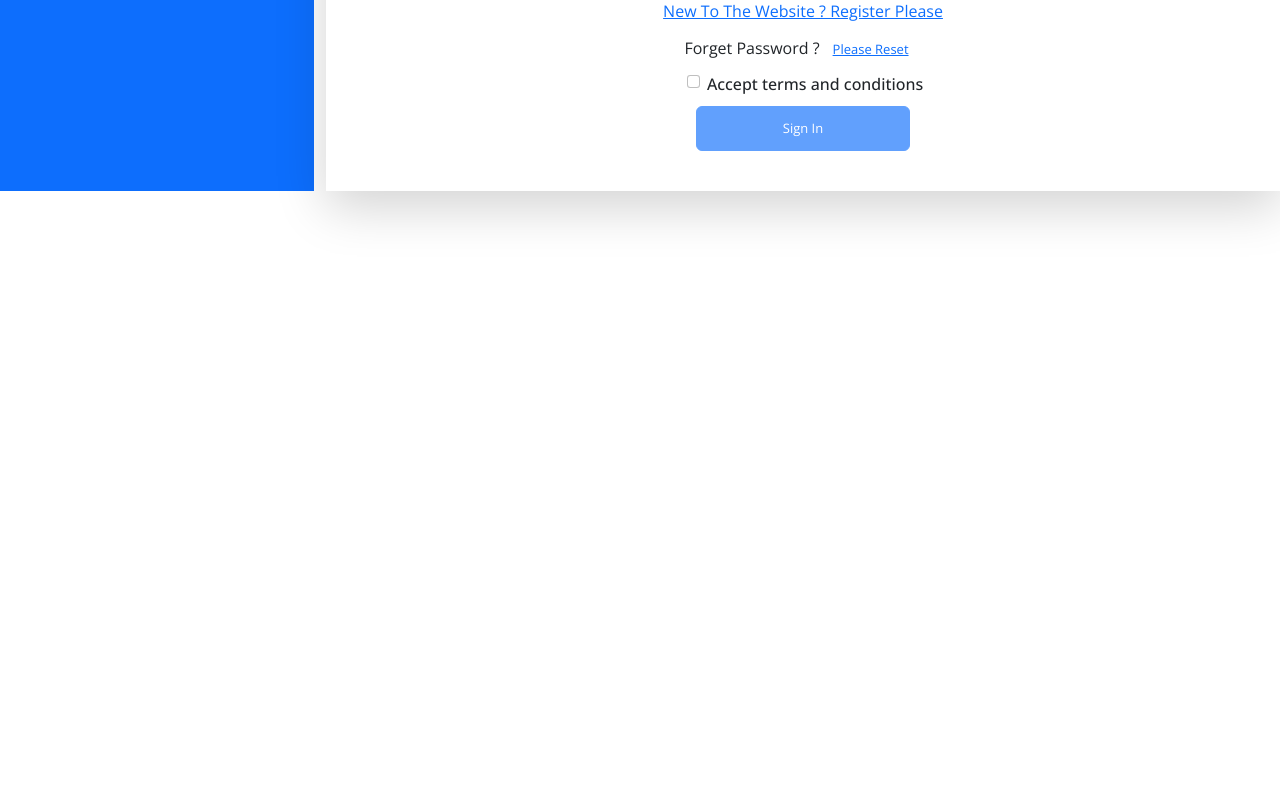
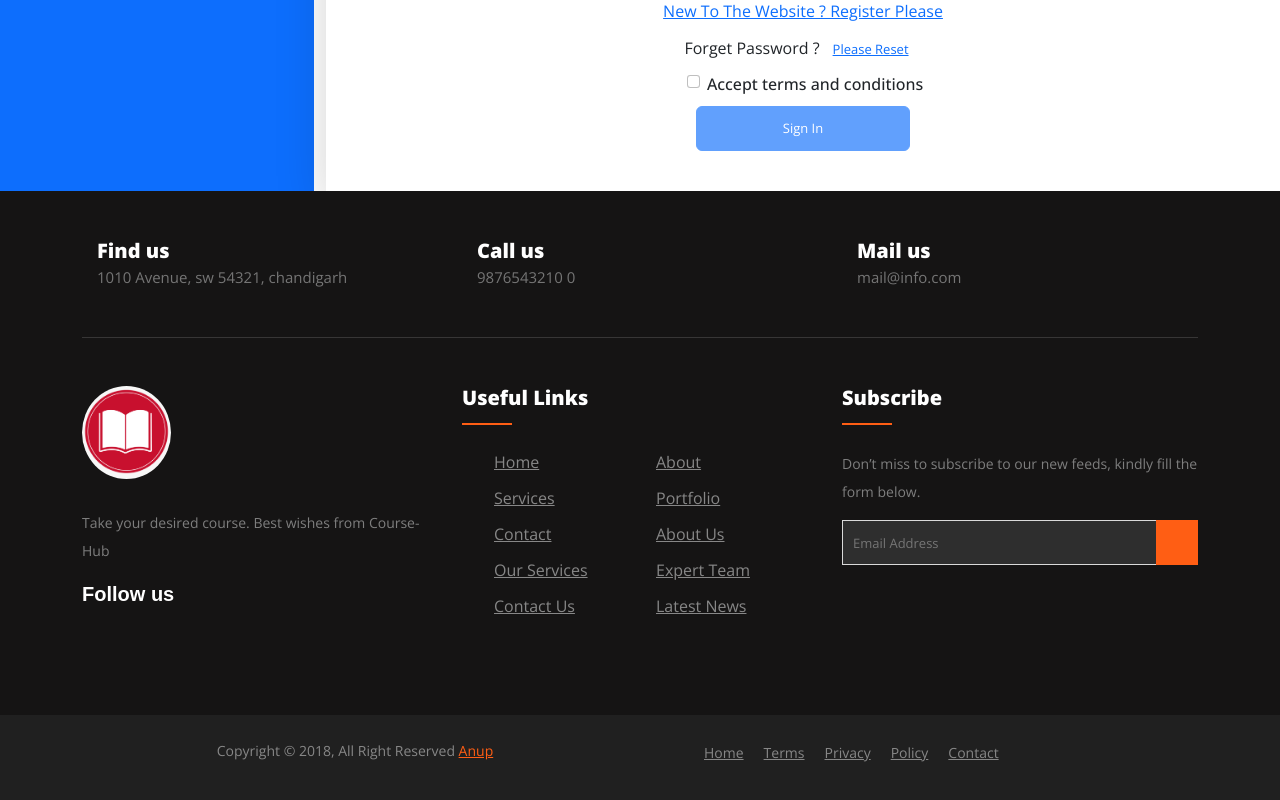
Before and after one commit to Tarikulk/Courses-Hub-Client, a React (Create React App) app: page /login in a window 1280 px wide. Shown: the part 458-1258 px from the top of the page. Before the commit the page ends 800 px from the top, so only its background shows below. Built offline with nearby package versions, Linux system fonts and the light colour scheme; no server answers.

Commit message:
footer added

```diff
--- /dev/null
+++ b/src/Pages/Shared/Footer/Footer.css
@@ -0,0 +1,160 @@
+ul {
+    margin: 0px;
+    padding: 0px;
+}
+.footer-section {
+  background: #151414;
+  position: relative;
+}
+.footer-cta {
+  border-bottom: 1px solid #373636;
+}
+.single-cta i {
+  color: #ff5e14;
+  font-size: 30px;
+  float: left;
+  margin-top: 8px;
+}
+.cta-text {
+  padding-left: 15px;
+  display: inline-block;
+}
+.cta-text h4 {
+  color: #fff;
+  font-size: 20px;
+  font-weight: 600;
+  margin-bottom: 2px;
+}
+.cta-text span {
+  color: #757575;
+  font-size: 15px;
+}
+.footer-content {
+  position: relative;
+  z-index: 2;
+}
+.footer-pattern img {
+  position: absolute;
+  top: 0;
+  left: 0;
+  height: 330px;
+  background-size: cover;
+  background-position: 100% 100%;
+}
+.footer-logo {
+  margin-bottom: 30px;
+}
+.footer-logo img {
+    max-width: 200px;
+}
+.footer-text p {
+  margin-bottom: 14px;
+  font-size: 14px;
+      color: #7e7e7e;
+  line-height: 28px;
+}
+.footer-social-icon span {
+  color: #fff;
+  display: block;
+  font-size: 20px;
+  font-weight: 700;
+  font-family: 'Poppins', sans-serif;
+  margin-bottom: 20px;
+}
+.footer-social-icon a {
+  color: #fff;
+  font-size: 16px;
+  margin-right: 15px;
+}
+.footer-social-icon i {
+  height: 40px;
+  width: 40px;
+  text-align: center;
+  line-height: 38px;
+  border-radius: 50%;
+}
+.facebook-bg{
+  background: #3B5998;
+}
+.twitter-bg{
+  background: #55ACEE;
+}
+.google-bg{
+  background: #DD4B39;
+}
+.footer-widget-heading h3 {
+  color: #fff;
+  font-size: 20px;
+  font-weight: 600;
+  margin-bottom: 40px;
+  position: relative;
+}
+.footer-widget-heading h3::before {
+  content: "";
+  position: absolute;
+  left: 0;
+  bottom: -15px;
+  height: 2px;
+  width: 50px;
+  background: #ff5e14;
+}
+.footer-widget ul li {
+  display: inline-block;
+  float: left;
+  width: 50%;
+  margin-bottom: 12px;
+}
+.footer-widget ul li a:hover{
+  color: #ff5e14;
+}
+.footer-widget ul li a {
+  color: #878787;
+  text-transform: capitalize;
+}
+.subscribe-form {
+  position: relative;
+  overflow: hidden;
+}
+.subscribe-form input {
+  width: 100%;
+  padding: 14px 28px;
+  background: #2E2E2E;
+  border: 1px solid #2E2E2E;
+  color: #fff;
+}
+.subscribe-form button {
+    position: absolute;
+    right: 0;
+    background: #ff5e14;
+    padding: 13px 20px;
+    border: 1px solid #ff5e14;
+    top: 0;
+}
+.subscribe-form button i {
+  color: #fff;
+  font-size: 22px;
+  transform: rotate(-6deg);
+}
+.copyright-area{
+  background: #202020;
+  padding: 25px 0;
+}
+.copyright-text p {
+  margin: 0;
+  font-size: 14px;
+  color: #878787;
+}
+.copyright-text p a{
+  color: #ff5e14;
+}
+.footer-menu li {
+  display: inline-block;
+  margin-left: 20px;
+}
+.footer-menu li:hover a{
+  color: #ff5e14;
+}
+.footer-menu li a {
+  font-size: 14px;
+  color: #878787;
+}
--- a/src/Pages/Shared/Footer/Footer.js
+++ b/src/Pages/Shared/Footer/Footer.js
@@ -1,13 +1,123 @@
 import React from 'react';
+import "./Footer.css"
+import logo from "../../../assets/logo.png"
+import { Link } from 'react-router-dom';
 
 
 const Footer = () => {
     return (
-        <div>
-
-
-
+        <footer className="footer-section">
+        <div className="container">
+            <div className="footer-cta pt-5 pb-5">
+                <div className="row">
+                    <div className="col-xl-4 col-md-4 mb-30">
+                        <div className="single-cta">
+                            <i className="fas fa-map-marker-alt"></i>
+                            <div className="cta-text">
+                                <h4>Find us</h4>
+                                <span>1010 Avenue, sw 54321, chandigarh</span>
+                            </div>
+                        </div>
+                    </div>
+                    <div className="col-xl-4 col-md-4 mb-30">
+                        <div className="single-cta">
+                            <i className="fas fa-phone"></i>
+                            <div className="cta-text">
+                                <h4>Call us</h4>
+                                <span>9876543210 0</span>
+                            </div>
+                        </div>
+                    </div>
+                    <div className="col-xl-4 col-md-4 mb-30">
+                        <div className="single-cta">
+                            <i className="far fa-envelope-open"></i>
+                            <div className="cta-text">
+                                <h4>Mail us</h4>
+                                <span>mail@info.com</span>
+                            </div>
+                        </div>
+                    </div>
+                </div>
+            </div>
+            <div className="footer-content pt-5 pb-5">
+                <div className="row">
+                    <div className="col-xl-4 col-lg-4 mb-50">
+                        <div className="footer-widget">
+                            <div className="footer-logo">
+                                <Link to="/"><img src={logo} className="img-fluid rounded-circle w-25 h-25" alt="logo"/></Link>
+                            </div>
+                            <div className="footer-text">
+                                <p>Take your desired course. Best wishes from Course-Hub</p>
+                            </div>
+                            <div className="footer-social-icon">
+                                <span>Follow us</span>
+                                <Link to="/"><i className="fab fa-facebook-f facebook-bg"></i></Link>
+                                <Link to="/"><i className="fab fa-twitter twitter-bg"></i></Link>
+                                <Link to="/"><i className="fab fa-google-plus-g google-bg"></i></Link>
+                            </div>
+                        </div>
+                    </div>
+                    <div className="col-xl-4 col-lg-4 col-md-6 mb-30">
+                        <div className="footer-widget">
+                            <div className="footer-widget-heading">
+                                <h3>Useful Links</h3>
+                            </div>
+                            <ul>
+                                <li><Link to="/">Home</Link></li>
+                                <li><Link to="/">about</Link></li>
+                                <li><Link to="/">services</Link></li>
+                                <li><Link to="/">portfolio</Link></li>
+                                <li><Link to="/">Contact</Link></li>
+                                <li><Link to="/">About us</Link></li>
+                                <li><Link to="/">Our Services</Link></li>
+                                <li><Link to="/">Expert Team</Link></li>
+                                <li><Link to="/">Contact us</Link></li>
+                                <li><Link to="/">Latest News</Link></li>
+                            </ul>
+                        </div>
+                    </div>
+                    <div className="col-xl-4 col-lg-4 col-md-6 mb-50">
+                        <div className="footer-widget">
+                            <div className="footer-widget-heading">
+                                <h3>Subscribe</h3>
+                            </div>
+                            <div className="footer-text mb-25">
+                                <p>Don’t miss to subscribe to our new feeds, kindly fill the form below.</p>
+                            </div>
+                            <div className="subscribe-form">
+                                <form action="#">
+                                    <input type="text" placeholder="Email Address"/>
+                                    <button><i className="fab fa-telegram-plane"></i></button>
+                                </form>
+                            </div>
+                        </div>
+                    </div>
+                </div>
+            </div>
         </div>
+        <div className="copyright-area">
+            <div className="container">
+                <div className="row">
+                    <div className="col-xl-6 col-lg-6 text-center text-lg-left">
+                        <div className="copyright-text">
+                            <p>Copyright &copy; 2018, All Right Reserved <a href="https://codepen.io/anupkumar92/">Anup</a></p>
+                        </div>
+                    </div>
+                    <div className="col-xl-6 col-lg-6 d-none d-lg-block text-right">
+                        <div className="footer-menu">
+                            <ul>
+                                <li><Link to="/">Home</Link></li>
+                                <li><Link to="/">Terms</Link></li>
+                                <li><Link to="/">Privacy</Link></li>
+                                <li><Link to="/">Policy</Link></li>
+                                <li><Link to="/">Contact</Link></li>
+                            </ul>
+                        </div>
+                    </div>
+                </div>
+            </div>
+        </div>
+    </footer>
     )
 };
 
```
